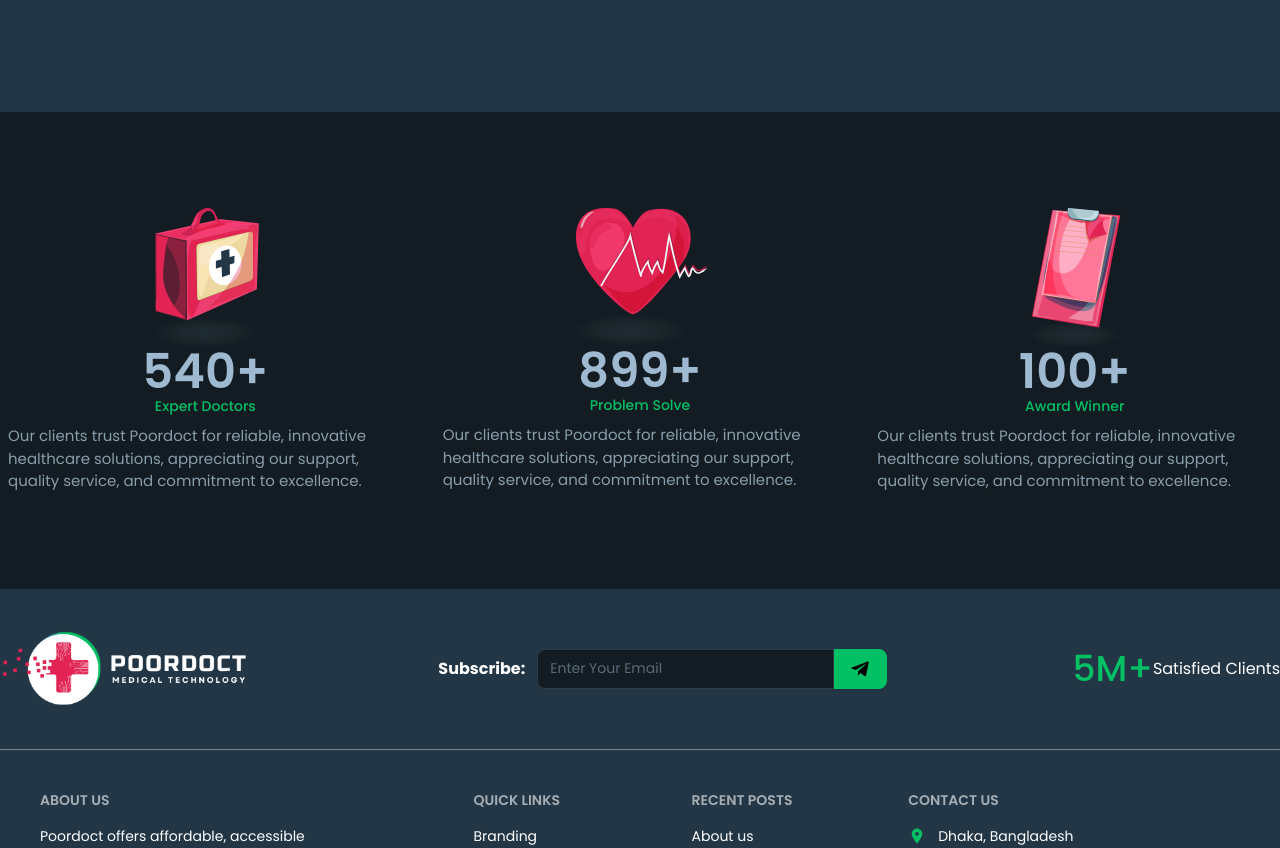
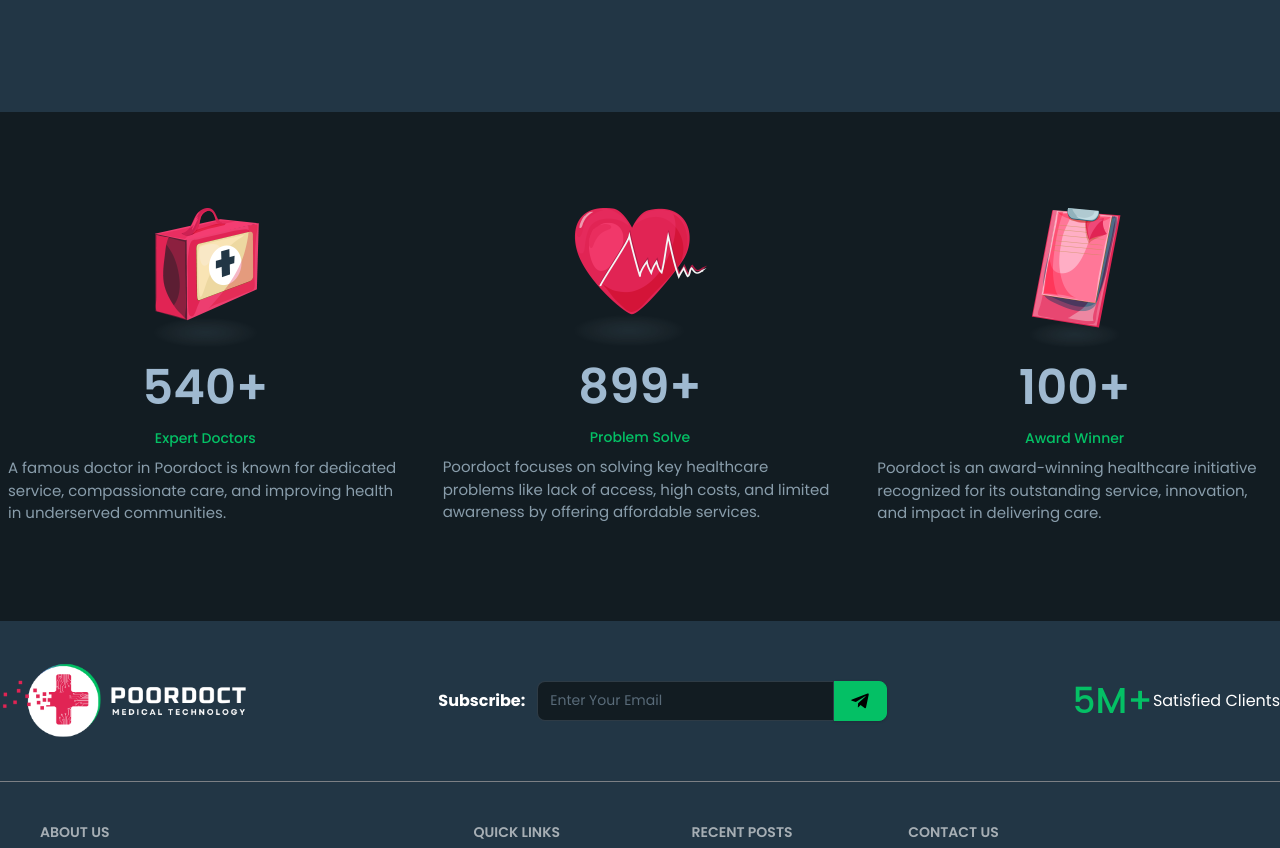
Before and after one commit to riponmondalbd/poor-doct, a React (Vite) app in the folder poor-doct-client/: page /doctors in a window 1280 px wide. Shown: the part 1308-2156 px from the top of the page. Built offline with nearby package versions, Linux system fonts and the light colour scheme; no server answers; what tailwindcss-animated would draw is missing.

Commit message:
fix bug in spacing and grid issue

```diff
--- a/poor-doct-client/src/pages/Doctors/DoctorProblemAward/DoctorProblemAward.jsx
+++ b/poor-doct-client/src/pages/Doctors/DoctorProblemAward/DoctorProblemAward.jsx
@@ -6,44 +6,42 @@ import awardWinner from "../../../assets/about/challenge/counter-icon-6.png";
 const DoctorProblemAward = () => {
   return (
     <div className="max-w-7xl mx-auto px-2">
-      <div className="md:flex gap-10 py-24">
+      <div className="md:grid md:grid-cols-3 gap-10 py-24">
         {/* Expert Doctors*/}
-        <div className="flex flex-col items-center">
+        <div className="flex flex-col items-center space-y-4">
           <img src={expertDoctor} alt="expert doctor" />
           <h1 className=" text-5xl font-semibold">540+</h1>
           <h3 className="flex text-[14px] text-[#04c065] font-medium items-center mb-2">
             Expert Doctors
           </h3>
           <p className="text-[#899dab] text-[15px]">
-            Our clients trust Poordoct for reliable, innovative healthcare
-            solutions, appreciating our support, quality service, and commitment
-            to excellence.
+            A famous doctor in Poordoct is known for dedicated service,
+            compassionate care, and improving health in underserved communities.
           </p>
         </div>
         {/* Problem Solve*/}
-        <div className="flex flex-col items-center">
+        <div className="flex flex-col items-center space-y-4">
           <img src={problemSolve} alt="problem solve" />
           <h1 className=" text-5xl font-semibold">899+</h1>
           <h3 className="flex text-[14px] text-[#04c065] font-medium items-center mb-2">
             Problem Solve
           </h3>
           <p className="text-[#899dab] text-[15px]">
-            Our clients trust Poordoct for reliable, innovative healthcare
-            solutions, appreciating our support, quality service, and commitment
-            to excellence.
+            Poordoct focuses on solving key healthcare problems like lack of
+            access, high costs, and limited awareness by offering affordable
+            services.
           </p>
         </div>
         {/* Award Winner*/}
-        <div className="flex flex-col items-center">
+        <div className="flex flex-col items-center space-y-4">
           <img src={awardWinner} alt="award winner" />
           <h1 className=" text-5xl font-semibold">100+</h1>
           <h3 className="flex text-[14px] text-[#04c065] font-medium items-center mb-2">
             Award Winner
           </h3>
           <p className="text-[#899dab] text-[15px]">
-            Our clients trust Poordoct for reliable, innovative healthcare
-            solutions, appreciating our support, quality service, and commitment
-            to excellence.
+            Poordoct is an award-winning healthcare initiative recognized for
+            its outstanding service, innovation, and impact in delivering care.
           </p>
         </div>
       </div>
```
